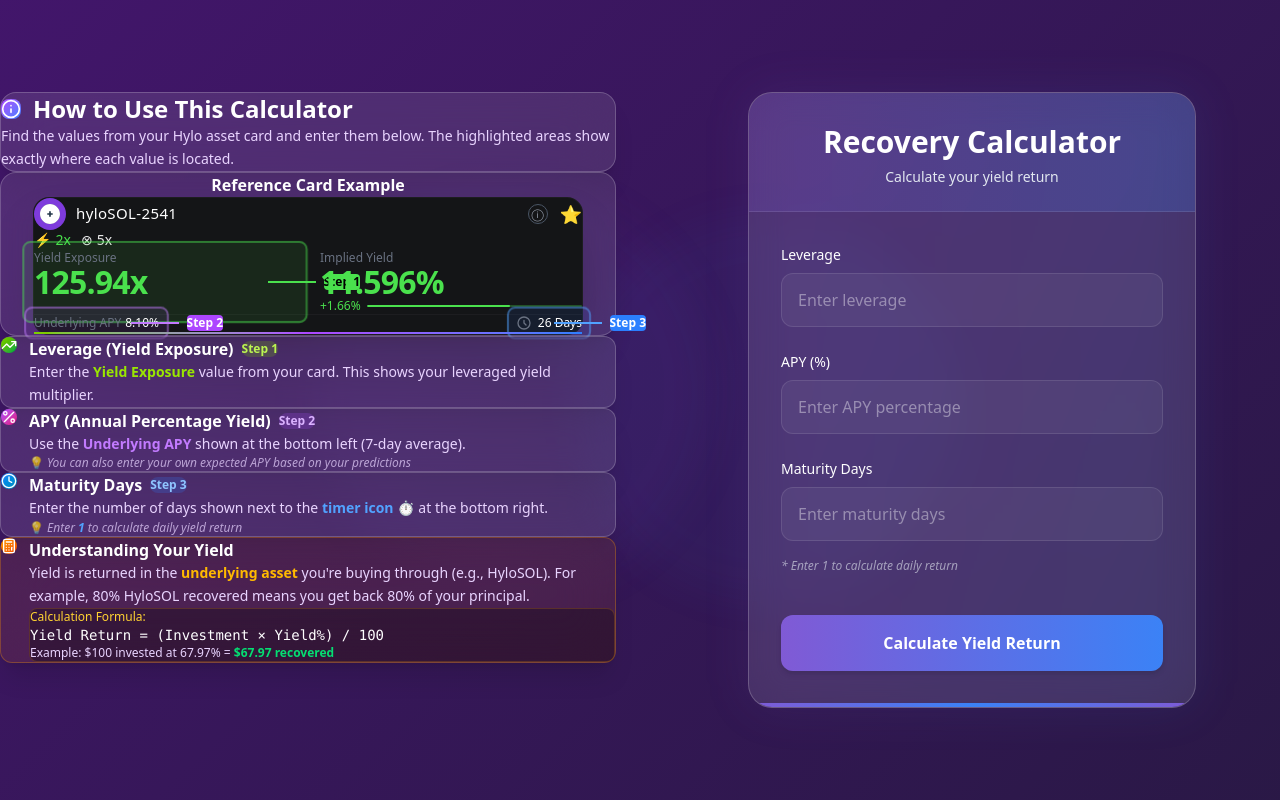
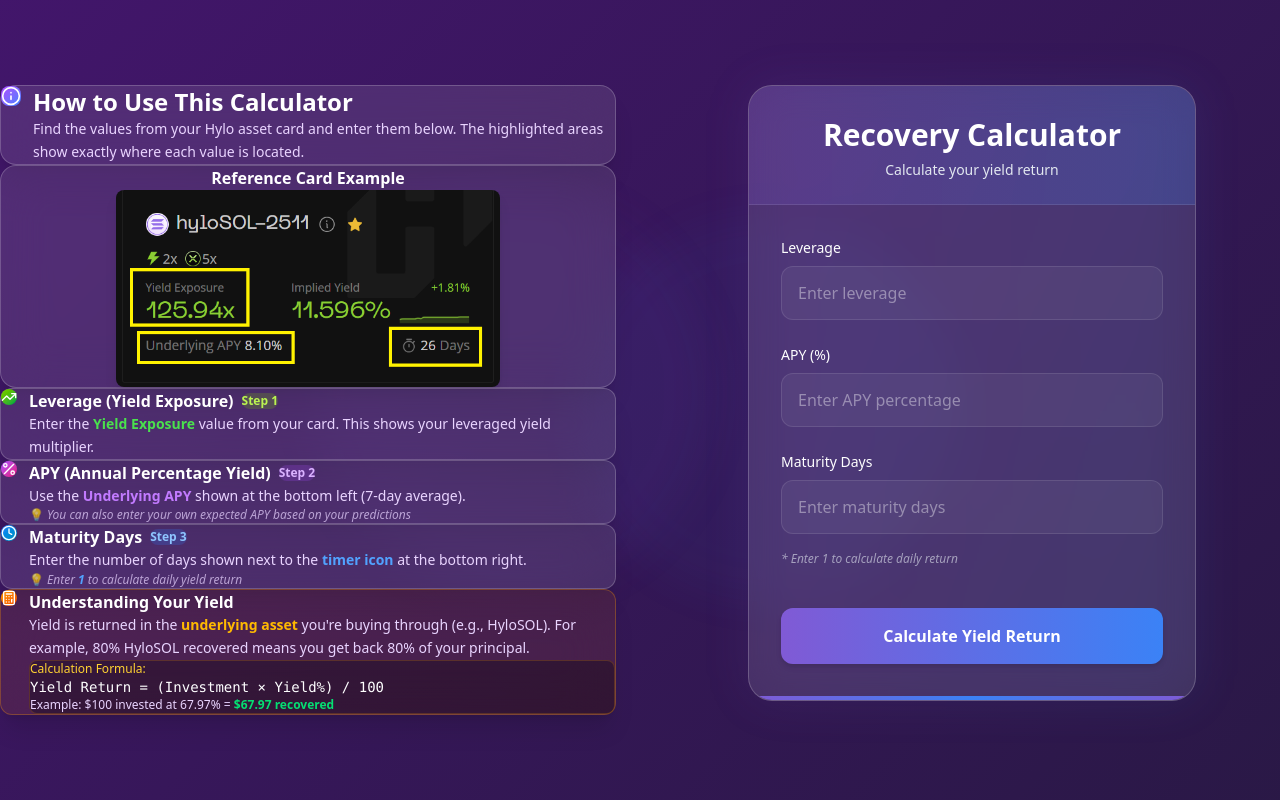
Before and after one commit to TejSingh24/Hylo, a React (Vite) app: page / in a window 1280 px wide. Built offline with nearby package versions, Linux system fonts and the light colour scheme.

Commit message:
Screenshot card

```diff
--- a/src/App.tsx
+++ b/src/App.tsx
@@ -46,144 +46,30 @@
         <div className="grid lg:grid-cols-2 gap-12 items-start">
           <div className="space-y-8 max-w-2xl">
             {/* Header Card */}
-            <div className="bg-white/10 backdrop-blur-xl rounded-2xl p-6 border border-white/20 shadow-xl">
-              <div className="flex items-center gap-3 mb-3">
-                <div className="bg-gradient-to-br from-purple-500 to-blue-500 p-2 rounded-lg">
+              <div className="bg-white/10 backdrop-blur-xl rounded-2xl p-5 border border-white/20 shadow-xl">
+              <div className="flex items-start gap-3">
+                <div className="bg-gradient-to-br from-purple-500 to-blue-500 p-2 rounded-lg mt-0.5">
                   <Info className="w-5 h-5 text-white" />
                 </div>
-                <h2 className="text-2xl font-bold text-white">How to Use This Calculator</h2>
-              </div>
+                <div>
+                  <h2 className="text-2xl font-bold text-white mb-2">How to Use This Calculator</h2>
                   <p className="text-purple-200 text-sm leading-relaxed">
                     Find the values from your Hylo asset card and enter them below. The highlighted areas show exactly where each value is located.
                   </p>
                 </div>
-
-            {/* Screenshot with Annotations */}
-            <div className="bg-white/10 backdrop-blur-xl rounded-2xl p-6 border border-white/20 shadow-xl">
-              <h3 className="text-white font-semibold mb-4 text-center">Reference Card Example</h3>
-
-              {/* Card Screenshot Container */}
-              <div className="flex justify-center py-4">
-                <div className="relative bg-[#141517] rounded-2xl p-5 border border-zinc-800/50 shadow-2xl w-full max-w-[550px] min-w-[320px] aspect-[595/150]">
-                  {/* Recreated Card */}
-                  <div className="space-y-3">
-                    {/* Card Header */}
-                    <div className="flex items-center justify-between mb-4">
-                      <div className="flex items-center gap-2.5">
-                        <div className="w-8 h-8 bg-[#7E3BDC] rounded-full flex items-center justify-center">
-                          <svg className="w-5 h-5" viewBox="0 0 40 40" fill="none" xmlns="http://www.w3.org/2000/svg">
-                            <circle cx="20" cy="20" r="20" fill="currentColor"/>
-                            <path fillRule="evenodd" clipRule="evenodd" d="M20 0C31.0457 0 40 8.9543 40 20C40 31.0457 31.0457 40 20 40C8.9543 40 0 31.0457 0 20C0 8.9543 8.9543 0 20 0ZM21.6326 15.6522C21.6326 14.7348 20.8935 13.9928 19.9797 13.9928C19.0659 13.9928 18.3269 14.7348 18.3269 15.6522V18.3116H15.6731C14.7593 18.3116 14.0203 19.0536 14.0203 19.971C14.0203 20.8884 14.7593 21.6304 15.6731 21.6304H18.3269V24.2899C18.3269 25.2072 19.0659 25.9493 19.9797 25.9493C20.8935 25.9493 21.6326 25.2072 21.6326 24.2899V21.6304H24.2864C25.2002 21.6304 25.9392 20.8884 25.9392 19.971C25.9392 19.0536 25.2002 18.3116 24.2864 18.3116H21.6326V15.6522Z" fill="white"/>
-                          </svg>
-                        </div>
-                        <div>
-                          <h4 className="text-white font-medium text-[15px] tracking-wide">hyloSOL-2541</h4>
-                        </div>
-                      </div>
-                      <div className="flex items-center gap-3">
-                        <div className="w-5 h-5 rounded-full border border-gray-600 flex items-center justify-center">
-                          <span className="text-gray-400 text-xs">ⓘ</span>
-                        </div>
-                        <span className="text-amber-400 text-lg">⭐</span>
               </div>
             </div>
 
-                    {/* Leverage Tags */}
-                    <div className="flex gap-2.5 text-sm mb-3">
-                      <span className="text-[#4AE14D] flex items-center gap-1 font-medium">
-                        <span>⚡</span> 2x
-                      </span>
-                      <span className="text-white/90 flex items-center gap-1 font-medium">
-                        <span>⊗</span> 5x
-                      </span>
-                    </div>
-
-                    {/* Main Values */}
-                    <div className="grid grid-cols-2 gap-6 mb-3">
-                      {/* Yield Exposure - Highlighted */}
-                      <div className="relative">
-                        <div className="absolute -inset-2 bg-[#4AE14D]/20 rounded-lg border-2 border-[#4AE14D] animate-pulse"></div>
-                        <div className="relative">
-                          <p className="text-gray-500 text-xs mb-1 font-normal">Yield Exposure</p>
-                          <p className="text-[#4AE14D] text-[32px] font-bold leading-none tracking-tight">125.94x</p>
-                        </div>
-                        {/* Annotation Arrow */}
-                        <div className="absolute -right-4 lg:-right-16 top-1/2 -translate-y-1/2 hidden lg:block">
-                          <div className="flex items-center gap-2">
-                            <div className="w-8 lg:w-12 h-0.5 bg-[#4AE14D]"></div>
-                            <div className="bg-[#4AE14D] text-black text-xs px-2 py-1 rounded whitespace-nowrap font-semibold">
-                              Step 1
-                            </div>
-                          </div>
-                        </div>
-                      </div>
-
-                      {/* Implied Yield */}
-                      <div className="relative">
-                        <p className="text-gray-500 text-xs mb-1 font-normal">Implied Yield</p>
-                        <p className="text-[#4AE14D] text-[32px] font-bold leading-none tracking-tight mb-1">11.596%</p>
-                        <div className="flex items-center gap-1.5 mt-1">
-                          <span className="text-[#4AE14D] text-xs font-medium">+1.66%</span>
-                          <div className="flex-1 h-0.5 bg-[#4AE14D]/30 rounded-full overflow-hidden">
-                            <div className="h-full w-2/3 bg-[#4AE14D] rounded-full"></div>
-                          </div>
-                        </div>
-                      </div>
-                    </div>
-
-                    {/* Bottom Row */}
-                    <div className="flex justify-between items-center pt-3 border-t border-zinc-800/50">
-                      {/* Underlying APY - Highlighted */}
-                      <div className="relative">
-                        <div className="absolute -inset-2 bg-purple-500/20 rounded-lg border-2 border-purple-400 animate-pulse"></div>
-                        <div className="relative">
-                          <p className="text-gray-500 text-xs font-normal flex items-center gap-1">
-                            Underlying APY <span className="text-white font-medium">8.10%</span>
-                          </p>
-                        </div>
-                        {/* Annotation Arrow */}
-                        <div className="absolute -right-4 lg:-right-16 top-1/2 -translate-y-1/2 hidden lg:block">
-                          <div className="flex items-center gap-2">
-                            <div className="w-8 lg:w-12 h-0.5 bg-purple-400"></div>
-                            <div className="bg-purple-500 text-white text-xs px-2 py-1 rounded whitespace-nowrap font-semibold">
-                              Step 2
-                            </div>
-                          </div>
-                        </div>
-                      </div>
-
-                      {/* Maturity Days - Highlighted */}
-                      <div className="relative">
-                        <div className="absolute -inset-2 bg-blue-500/20 rounded-lg border-2 border-blue-400 animate-pulse"></div>
-                        <div className="relative">
-                          <p className="text-gray-500 text-xs flex items-center gap-1.5 font-normal">
-                            <svg className="w-4 h-4 text-gray-500" viewBox="0 0 24 24" fill="none" xmlns="http://www.w3.org/2000/svg">
-                              <path d="M12 8v4l3 3m6-3a9 9 0 11-18 0 9 9 0 0118 0z" stroke="currentColor" strokeWidth="2" strokeLinecap="round" strokeLinejoin="round"/>
-                            </svg>
-                            <span className="text-white font-medium">26 Days</span>
-                          </p>
-                        </div>
-                        {/* Annotation Arrow */}
-                        <div className="absolute -right-4 lg:-right-16 top-1/2 -translate-y-1/2 hidden lg:block">
-                          <div className="flex items-center gap-2">
-                            <div className="w-8 lg:w-12 h-0.5 bg-blue-400"></div>
-                            <div className="bg-blue-500 text-white text-xs px-2 py-1 rounded whitespace-nowrap font-semibold">
-                              Step 3
-                            </div>
-                          </div>
-                        </div>
-                      </div>
-                    </div>
-                  </div>
-
-                  {/* Bottom accent */}
-                  <div className="absolute bottom-0 left-0 right-0 h-0.5 bg-gradient-to-r from-lime-500 via-purple-500 to-blue-500"></div>
-                </div>
+            {/* Screenshot with Annotations */}
+            <div className="bg-white/10 backdrop-blur-xl rounded-2xl p-5 border border-white/20 shadow-xl mt-6">
+              <h3 className="text-white font-semibold mb-5 text-center">Reference Card Example</h3>              {/* Card Screenshot Container */}
+              <div className="flex justify-center py-4">
+               <img src="/ratex-card.png" alt="RateX Card Example" className="w-full max-w-sm rounded-lg shadow-lg" />
               </div>
             </div>
 
             {/* Detailed Instructions */}
-            <div className="space-y-4">
+            <div className="space-y-6 mt-6">
               {/* Leverage Instructions */}
               <div className="bg-white/10 backdrop-blur-xl rounded-xl p-5 border border-white/20 shadow-xl hover:border-lime-400/50 transition-all duration-300">
                 <div className="flex items-start gap-3">
@@ -196,7 +82,7 @@
                       <span className="text-xs bg-lime-500/20 text-lime-300 px-2 py-0.5 rounded-full">Step 1</span>
                     </h3>
                     <p className="text-purple-200 text-sm leading-relaxed">
-                      Enter the <span className="text-lime-400 font-semibold">Yield Exposure</span> value from your card. This shows your leveraged yield multiplier.
+                      Enter the <span className="text-[#4AE14D] font-semibold">Yield Exposure</span> value from your card. This shows your leveraged yield multiplier.
                     </p>
                   </div>
                 </div>
@@ -235,7 +121,7 @@
                       <span className="text-xs bg-blue-500/20 text-blue-300 px-2 py-0.5 rounded-full">Step 3</span>
                     </h3>
                     <p className="text-purple-200 text-sm leading-relaxed mb-2">
-                      Enter the number of days shown next to the <span className="text-blue-400 font-semibold">timer icon ⏱️</span> at the bottom right.
+                      Enter the number of days shown next to the <span className="text-blue-400 font-semibold">timer icon</span> at the bottom right.
                     </p>
                     <p className="text-purple-200/70 text-xs italic">
                       💡 Enter <span className="text-blue-400 font-semibold">1</span> to calculate daily yield return
@@ -245,19 +131,19 @@
               </div>
 
               {/* Yield Explanation */}
-              <div className="bg-gradient-to-br from-amber-500/10 to-orange-500/10 backdrop-blur-xl rounded-xl p-5 border border-amber-500/30 shadow-xl">
+              <div className="bg-gradient-to-br from-amber-500/10 to-orange-500/10 backdrop-blur-xl rounded-xl p-5 border border-amber-500/30 shadow-xl mt-8">
                 <div className="flex items-start gap-3">
                   <div className="bg-gradient-to-br from-amber-500 to-orange-600 p-2 rounded-lg flex-shrink-0">
                     <Calculator className="w-4 h-4 text-white" />
                   </div>
                   <div className="flex-1">
-                    <h3 className="text-white font-semibold mb-2">Understanding Your Yield</h3>
-                    <p className="text-purple-200 text-sm leading-relaxed mb-3">
+                    <h3 className="text-white font-semibold mb-3">Understanding Your Yield</h3>
+                    <p className="text-purple-200 text-sm leading-relaxed mb-4">
                       Yield is returned in the <span className="text-amber-400 font-semibold">underlying asset</span> you're buying through (e.g., HyloSOL). For example, 80% HyloSOL recovered means you get back 80% of your principal.
                     </p>
-                    <div className="bg-black/30 rounded-lg p-3 border border-amber-500/20">
+                    <div className="bg-black/30 rounded-lg p-4 border border-amber-500/20">
                       <p className="text-xs text-amber-300 mb-2">Calculation Formula:</p>
-                      <p className="text-white text-sm font-mono mb-2">
+                      <p className="text-white text-sm font-mono mb-3">
                         Yield Return = (Investment × Yield%) / 100
                       </p>
                       <p className="text-purple-200 text-xs">
```
Also changed, not shown: public/ratex-card.png (added). Lines whose indentation alone changed are shown as unchanged.
